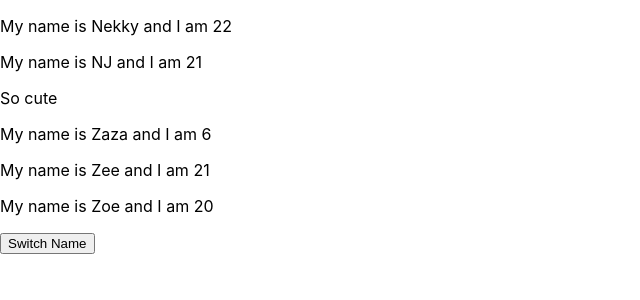
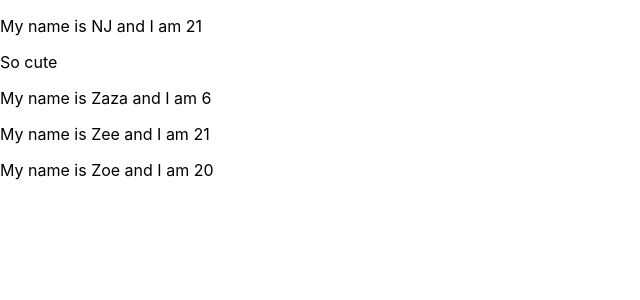
Before and after one commit to apiwathantrakool/react-hooks-tutorial, a React (Create React App) app in the folder my-app/: page / in a window 1280 px wide. Shown: the top 300 px of the page, without its empty margins (0-640 px from the left). Built offline with nearby package versions, Linux system fonts and the light colour scheme.

Commit message:
[Section03:44]: Passing Method and Arg between component.

```diff
--- a/my-app/src/App.js
+++ b/my-app/src/App.js
@@ -4,7 +4,7 @@ import Person from './components/person'
 
 const app = props => {
 
-  const [ personsState, setPersonsState  ] = useState({
+  const [personsState, setPersonsState] = useState({
     persons: [
       { name: 'Zaza', age: 6 },
       { name: 'Zee', age: 21 },
@@ -12,16 +12,16 @@ const app = props => {
     ]
   })
 
-  const [ otherState, setOtherState ] = useState({
+  const [otherState, setOtherState] = useState({
     otherState: 'some other value'
   })
 
-  const switchNameHandler = () => {
+  const switchNameHandler = (newName) => {
     setPersonsState({
       persons: [
-        { name: 'Zaza', age: 97 },
-        { name: 'Zee', age: 98 },
-        { name: 'Zoe', age: 99 }
+        { name: newName, age: 97 },
+        { name: newName, age: 98 },
+        { name: newName, age: 99 }
       ]
     })
 
@@ -34,16 +34,25 @@ const app = props => {
 
   return (
     <div>
-      <Person name='Nekky' age='22'></Person>
       <Person name='NJ' age='21'>
         So cute
-        </Person>
+      </Person>
 
-      <Person name={personsState.persons[0].name} age={personsState.persons[0].age} />
-      <Person name={personsState.persons[1].name} age={personsState.persons[1].age} />
-      <Person name={personsState.persons[2].name} age={personsState.persons[2].age} />
+      <Person
+        name={personsState.persons[0].name}
+        age={personsState.persons[0].age}
+        switchNameHandler={switchNameHandler.bind(this, "Bind 1")} />
 
-      <button onClick={switchNameHandler}>Switch Name</button>
+      <Person
+        name={personsState.persons[1].name}
+        age={personsState.persons[1].age}
+        switchNameHandler={switchNameHandler.bind(this, "Bind 2")} />
+
+      <Person
+        name={personsState.persons[2].name}
+        age={personsState.persons[2].age}
+        switchNameHandler={()=> switchNameHandler("Arg via ()=> function")} />
+
     </div>
   );
 }
--- a/my-app/src/components/person.js
+++ b/my-app/src/components/person.js
@@ -3,7 +3,7 @@ import React from 'react';
 const person = (props) => {
     return (
         <div>
-            <p>My name is {props.name} and I am {props.age} </p>
+            <p onClick={props.switchNameHandler}>My name is {props.name} and I am {props.age} </p>
             <p>{props.children}</p>
         </div>
     );
```
